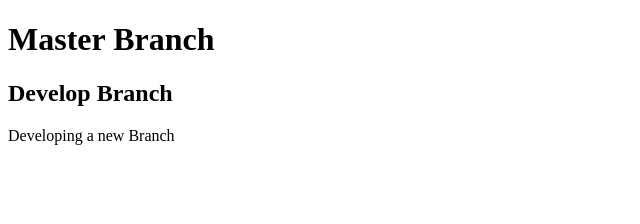
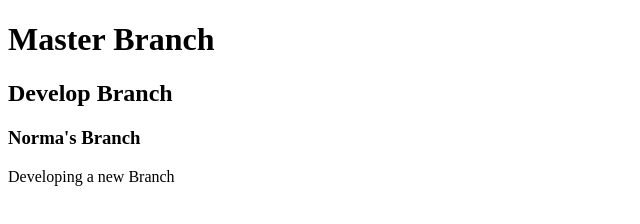
Before and after one commit to normabunton/teamGit, a plain HTML site: page index.html in a window 1280 px wide. Shown: the whole page, without its empty margins (0-640 px from the left). Drawn offline with Linux system fonts and the light colour scheme.

Commit message:
normasBranch

```diff
--- a/index.html
+++ b/index.html
@@ -8,6 +8,7 @@
 <body>
     <h1>Master Branch</h1>
     <h2>Develop Branch</h2>
+    <h3>Norma's Branch</h3>
     <p>Developing a new Branch</p>
 
 </body>
```
